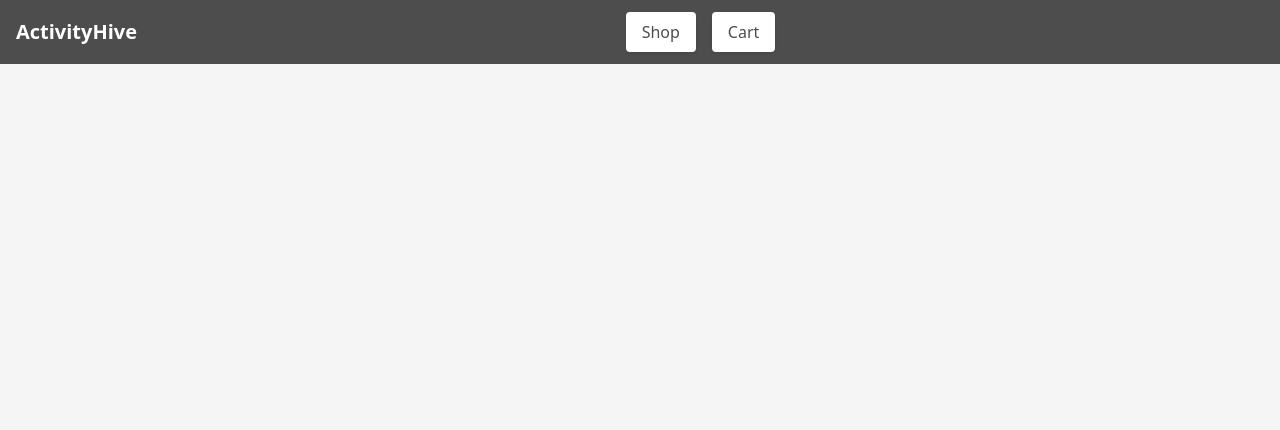
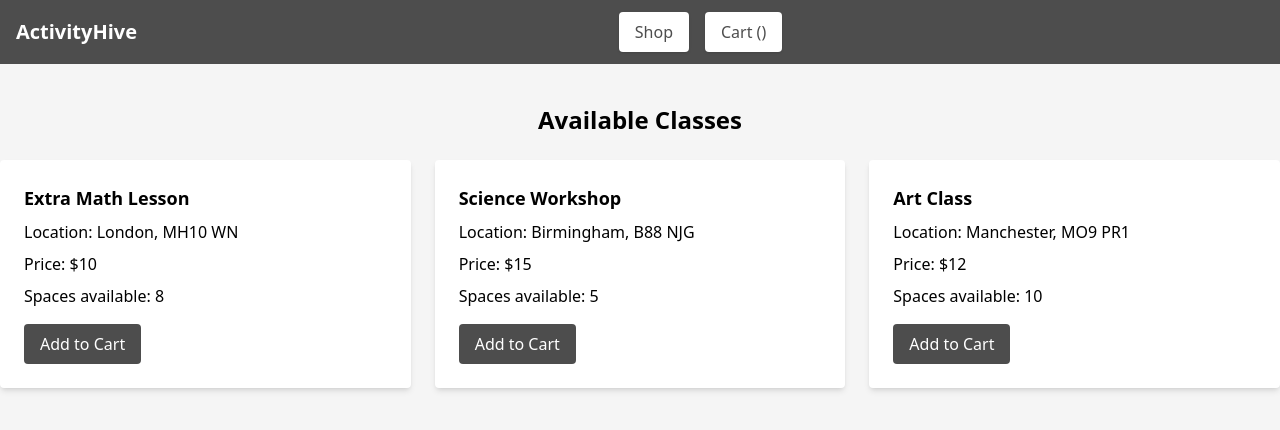
Before and after one commit to dave-byte1/ActivityHive-App, a Vue app: page / in a window 1280 px wide. Shown: the top 430 px of the page. Built offline with nearby package versions, Linux system fonts and the light colour scheme; the HTML template or start-up script is replaced by a standard one.

Commit message:
Using v-for to iterate over product data and display products, minor function updates

```diff
--- a/src/App.vue
+++ b/src/App.vue
@@ -5,52 +5,91 @@ import {computed, reactive} from "vue";
 // Reactive object to store app data
 const data = reactive({
   sitename: "ActivityHive",
-  product: { // Product information
+  products: [
+    {
       id: 1001,
       subject: "Extra Math Lesson",
       location: "London, MH10 WN",
       price: 10,
       spaces: 8,
     },
+    {
+      id: 1002,
+      subject: "Science Workshop",
+      location: "Birmingham, B88 NJG",
+      price: 15,
+      spaces: 5,
+    },
+    {
+      id: 1003,
+      subject: "Art Class",
+      location: "Manchester, MO9 PR1",
+      price: 12,
+      spaces: 10,
+    },
+  ],
   cart: [], // Array to store items in shopping cart
-  isCheckoutVisible: false
+  isCheckoutVisible: false,
 });
 
-function addItem() {
-  data.cart.push(data.product.id);
+// Add item to the cart
+function addItem(product) {
+  data.cart.push(product.id);
 }
 
+// Computed property for the number of items in the cart
 const cartItemCount = computed(() => {
   return data.cart.length || "";
 });
 
-const canAddToCart = computed(() => {
-  return data.product.spaces > data.cart.length;
-});
-
+// Function to check if an item can be added to the cart
+function canAddToCart(product) {
+  const productInCart = data.cart.filter((id) => id === product.id).length;
+  return product.spaces > productInCart;
+}
 </script>
 
 <template>
 
   <div class="bg-[#F5F5F5] min-h-screen">
+    <!-- Header -->
     <header class="bg-[#4d4d4d] text-white px-4 py-3 flex items-center justify-between">
-      <!-- Title -->
       <div class="text-xl font-bold">
-        ActivityHive
+        {{ data.sitename }}
       </div>
-
-      <!-- Buttons -->
       <div class="flex justify-center w-full space-x-4">
         <button class="bg-white text-[#4d4d4d] px-4 py-2 rounded shadow hover:bg-gray-100 transition">
           Shop
         </button>
         <button class="bg-white text-[#4d4d4d] px-4 py-2 rounded shadow hover:bg-gray-100 transition">
-          Cart
+          Cart ({{ cartItemCount }})
         </button>
       </div>
     </header>
 
-
+    <!-- Product List -->
+    <div class="container mx-auto py-10">
+      <h2 class="text-center text-2xl font-bold mb-6">Available Classes</h2>
+      <div class="grid grid-cols-1 md:grid-cols-2 lg:grid-cols-3 gap-6">
+        <div
+            v-for="product in data.products"
+            :key="product.id"
+            class="bg-white p-6 rounded shadow-md"
+        >
+          <h3 class="text-lg font-bold mb-2">{{ product.subject }}</h3>
+          <p class="mb-2">Location: {{ product.location }}</p>
+          <p class="mb-2">Price: ${{ product.price }}</p>
+          <p class="mb-4">Spaces available: {{ product.spaces }}</p>
+          <button
+              :disabled="!canAddToCart(product)"
+              @click="addItem(product)"
+              class="px-4 py-2 rounded bg-[#4d4d4d] text-white disabled:bg-gray-400 disabled:cursor-not-allowed"
+          >
+            Add to Cart
+          </button>
+        </div>
+      </div>
+    </div>
   </div>
 
 </template>
```
Lines whose indentation alone changed are shown as unchanged.
